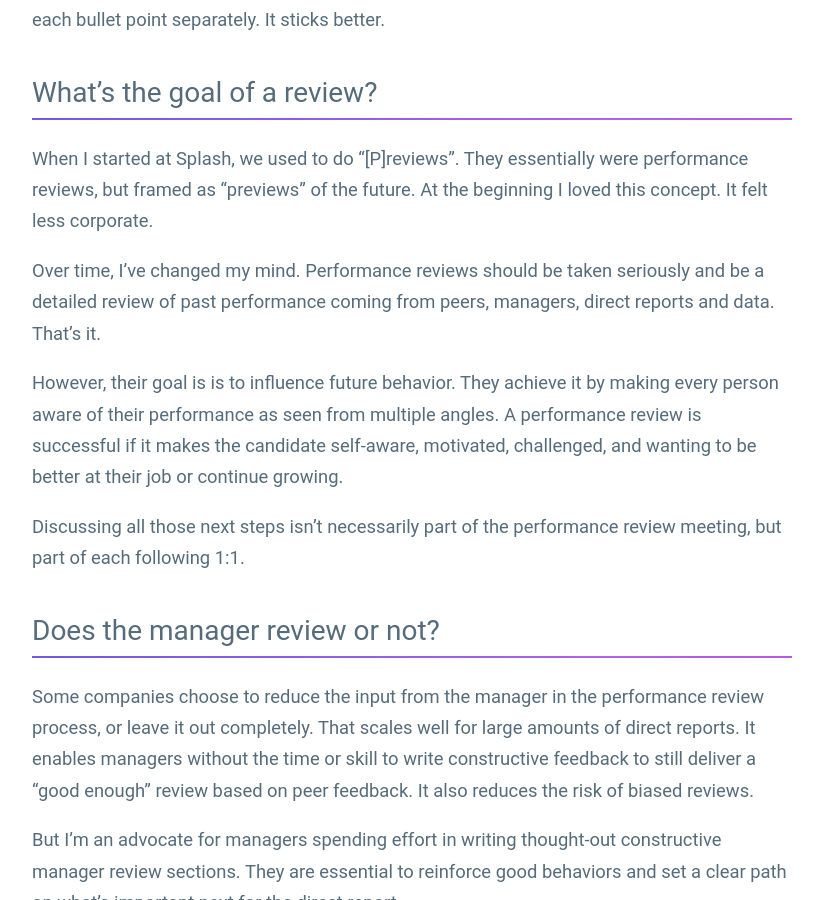
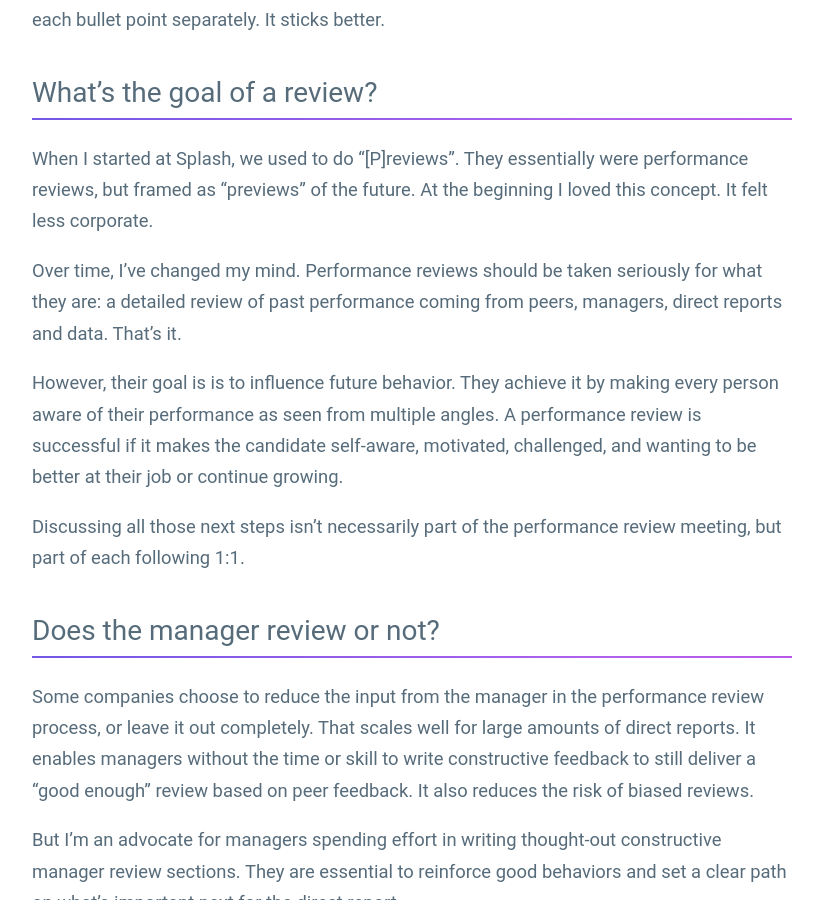
Before and after one commit to guillermodlpa/site, a Jekyll site: the page built from _posts/2021-04-22-a-structured-approach-to-the-manager-review-in-performance-reviews.markdown, in a window 1280 px wide and 900 px high, scrolled down 2407 px. Shown: the whole window, without its empty margins (228-1051 px from the left). Built offline with Jekyll 4.4.1, drawn with Linux system fonts in a browser that asks for light colours.

Commit message:
Updated A Structured Approach To The Manager Review In Performance Reviews

```diff
--- a/_posts/2021-04-22-a-structured-approach-to-the-manager-review-in-performance-reviews.markdown
+++ b/_posts/2021-04-22-a-structured-approach-to-the-manager-review-in-performance-reviews.markdown
@@ -67,7 +67,7 @@
 
 When I started at Splash, we used to do "\[P\]reviews". They essentially were performance reviews, but framed as "previews" of the future. At the beginning I loved this concept. It felt less corporate.
 
-Over time, I've changed my mind. Performance reviews should be taken seriously and be a detailed review of past performance coming from peers, managers, direct reports and data. That's it.
+Over time, I've changed my mind. Performance reviews should be taken seriously for what they are: a detailed review of past performance coming from peers, managers, direct reports and data. That's it.
 
 However, their goal is is to influence future behavior. They achieve it by making every person aware of their performance as seen from multiple angles. A performance review is successful if it makes the candidate self-aware, motivated, challenged, and wanting to be better at their job or continue growing.
 
```
